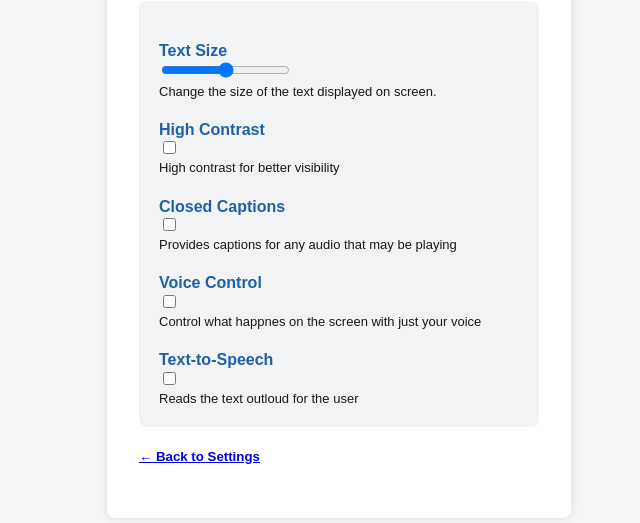
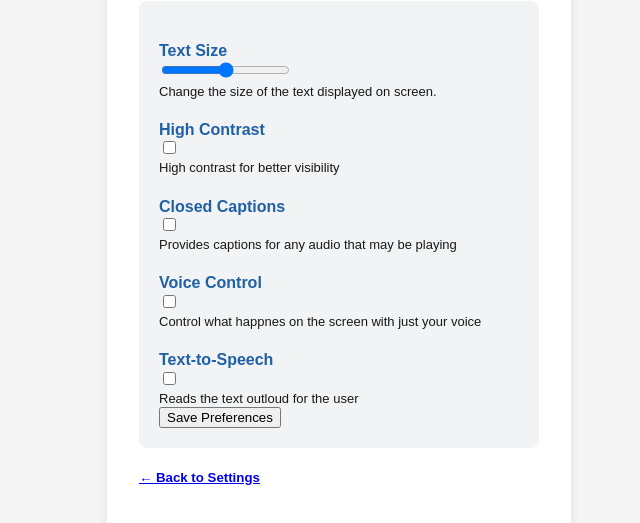
Before and after one commit to Interface-Design-and-Development/finalproject-high_resolution_office, a plain HTML site: page accessibility.html in a window 1280 px wide. Shown: the part 139-662 px from the top of the page, without its empty margins (301-941 px from the left). Drawn offline with Linux system fonts and the light colour scheme.

Commit message:
Update accessibility.html

```diff
--- a/accessibility.html
+++ b/accessibility.html
@@ -29,8 +29,10 @@
         <label><input type=checkbox id="contrast" name="contrast">
             <br>Reads the text outloud for the user<br></label>
 
+        <button type="submit">Save Preferences</button>
     </form>
     <h5><a href="settings.html">← Back to Settings</a></h5>
   </div>
 </body>
+
 </html>
```
